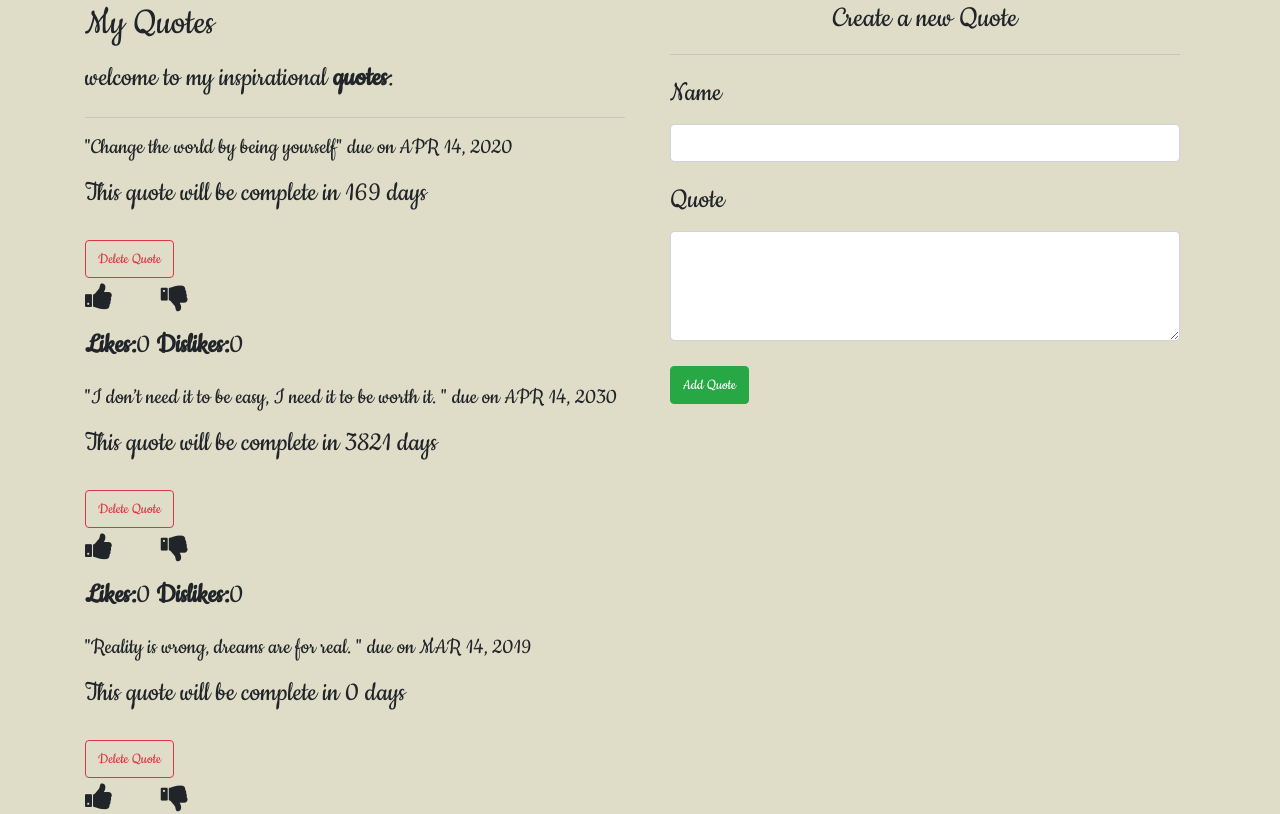
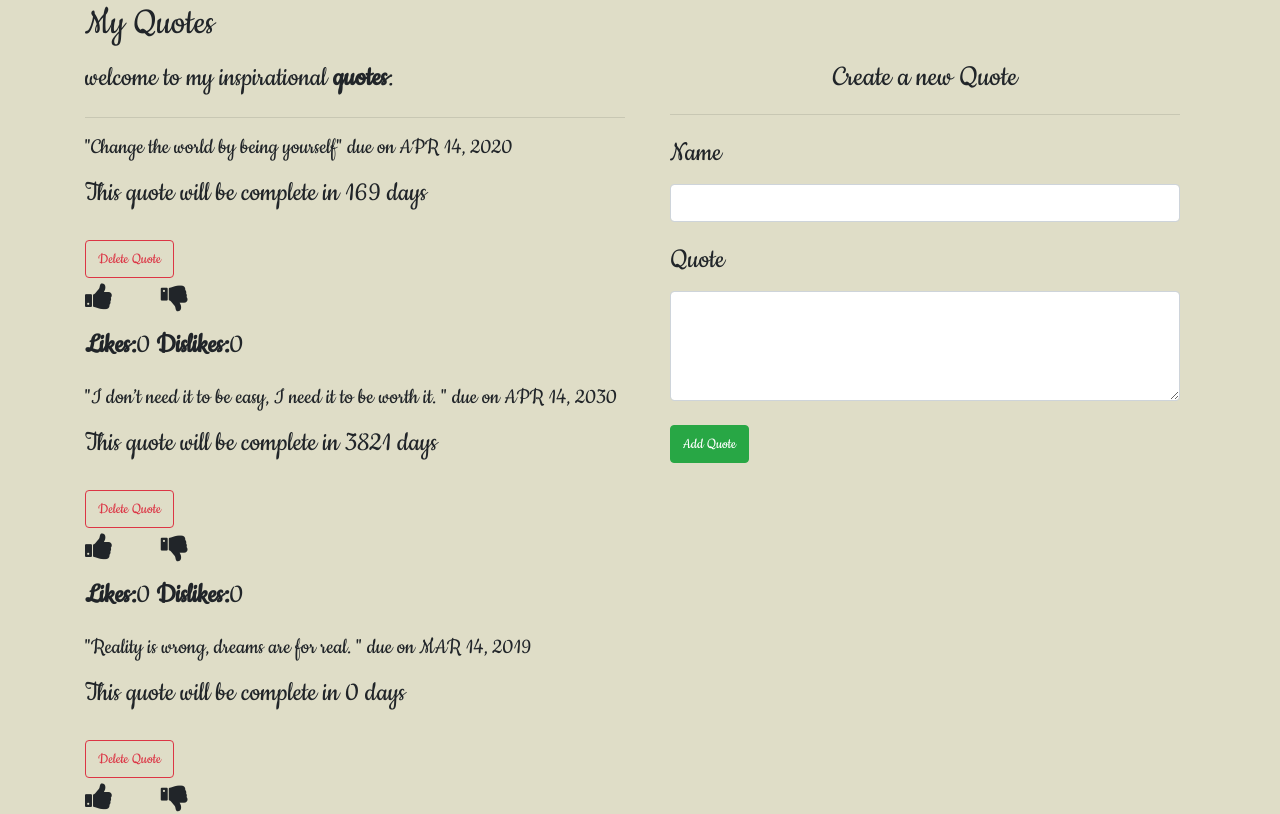
Before and after one commit to marysinaida/recites-app, an Angular app: page / in a window 1280 px wide. Shown: the top 814 px of the page. Built offline with nearby package versions, Linux system fonts and the light colour scheme.

Commit message:
add padding property to the form

```diff
--- a/src/app/quote-form/quote-form.component.css
+++ b/src/app/quote-form/quote-form.component.css
@@ -0,0 +1,3 @@
+.container-fluid {
+    padding-top: 11%;
+}
```
